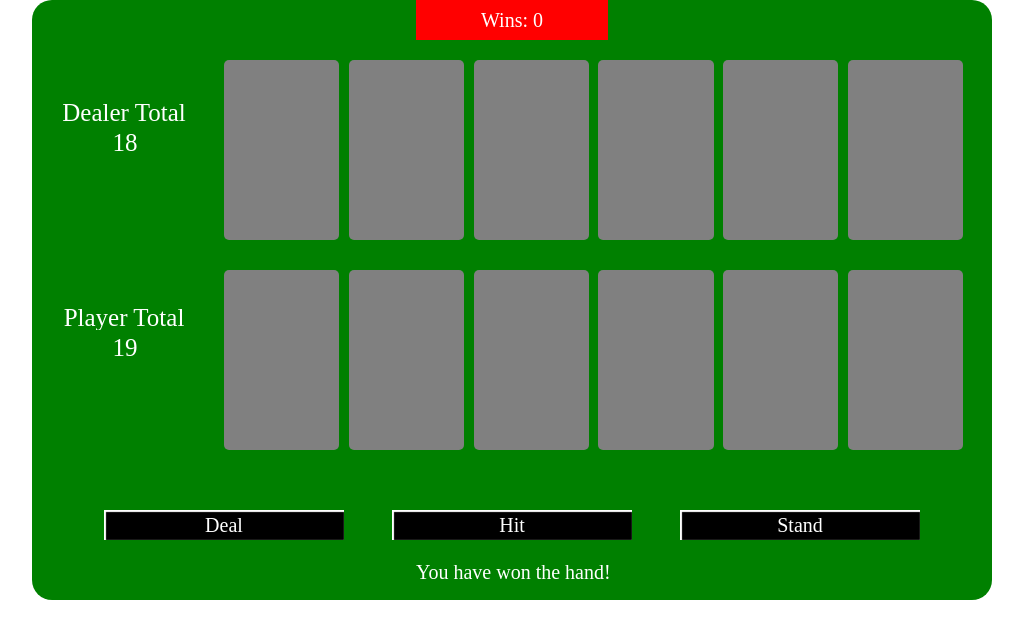
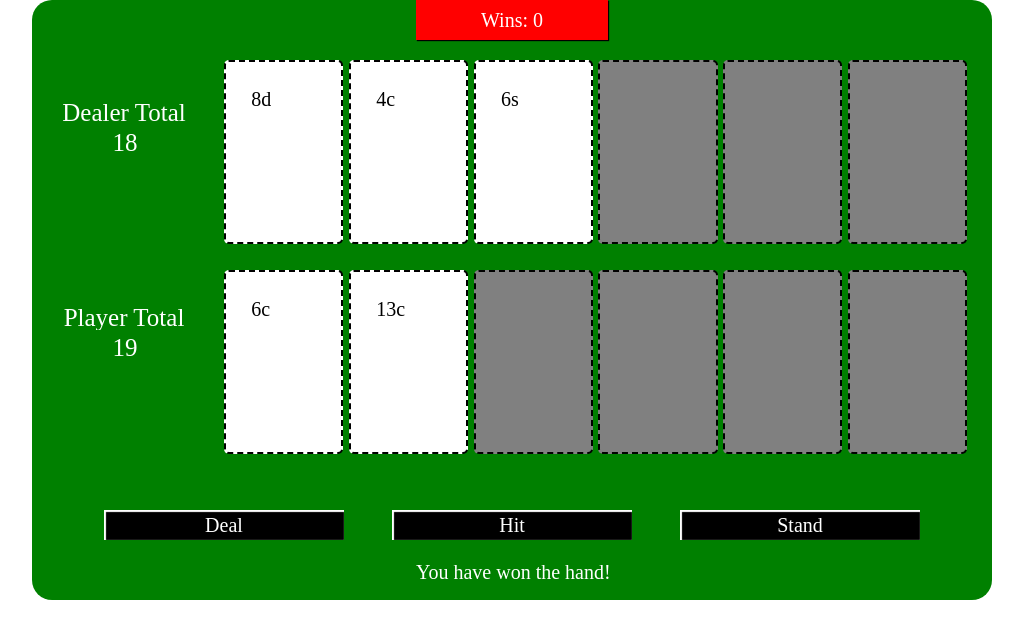
Before and after one commit to jeremyhilliard14/Blackjack, a plain HTML site: page index.html in a window 1280 px wide. Shown: the whole page, without its empty margins (128-1151 px from the left). Drawn offline with Linux system fonts and the light colour scheme.

Commit message:
changed background and added more divs
Changed the background on “flipped” cards.
Added divs to “flipped” cards for suit/number.

```diff
--- a/css/style.css
+++ b/css/style.css
@@ -19,6 +19,7 @@ body{
 	color: white;
 	padding-top: 10px;
 	padding-bottom: 10px;
+	box-shadow: 1px 1px 1px black;
 }
 
 #dealer-total{
@@ -42,27 +43,58 @@ body{
 	margin-top: 5px;
 }
 
+#d8{
+	background-color: white;
+	font-size: 20px;
+	width: 5%;
+	position: absolute;
+	top: 15%;
+	left: 22%;
+}
+
+#c4{
+	background-color: white;
+	font-size: 20px;
+	width: 5%;
+	position: absolute;
+	top: 15%;
+	left: 22%;
+}
+
+#s6{
+	background-color: white;
+	font-size: 20px;
+	width: 5%;
+	position: absolute;
+	top: 15%;
+	left: 22%;
+}
+
 .dealer-cards{
 	position: absolute;
 	width: 12%;
 	height: 30%;
 	background-color: gray;
 	border-radius: 5px;
+	border: 2px dashed black;
 }
 
 .dealer-cards.one{
 	top: 10%;
 	left: 20%;
+	background-color: white;
 }
 
 .dealer-cards.two{
 	top: 10%;
 	left: 33%;
+	background-color: white;
 }
 
 .dealer-cards.three{
 	top: 10%;
 	left: 46%;
+	background-color: white;
 }
 
 .dealer-cards.four{
@@ -107,16 +139,37 @@ body{
 	height: 30%;
 	background-color: gray;
 	border-radius: 5px;
+	border: 2px dashed black;
+}
+
+#c6{
+	background-color: white;
+	font-size: 20px;
+	width: 5%;
+	position: absolute;
+	top: 15%;
+	left: 22%;
+}
+
+#c13{
+	background-color: white;
+	font-size: 20px;
+	width: 5%;
+	position: absolute;
+	top: 15%;
+	left: 22%;
 }
 
 .player-cards.one{
 	top: 45%;
 	left: 20%;
+	background-color: white;
 }
 
 .player-cards.two{
 	top: 45%;
 	left: 33%;
+	background-color: white;
 }
 
 .player-cards.three{
--- a/index.html
+++ b/index.html
@@ -18,9 +18,15 @@
 
 
 		<div id="dealer-cards">
-			<div class="dealer-cards one"></div>
-			<div class="dealer-cards two"></div>
-			<div class="dealer-cards three"></div>
+			<div class="dealer-cards one">
+				<div id="d8">8d</div>
+			</div>
+			<div class="dealer-cards two">
+				<div id="c4">4c</div>
+			</div>
+			<div class="dealer-cards three">
+					<div id="s6">6s</div>
+			</div>
 			<div class="dealer-cards four"></div>
 			<div class="dealer-cards five"></div>
 			<div class="dealer-cards six"></div>
@@ -31,8 +37,12 @@
 
 
 		<div id="player-cards">
-			<div class="player-cards one"></div>
-			<div class="player-cards two"></div>
+			<div class="player-cards one">
+				<div id="c6">6c</div>
+			</div>
+			<div class="player-cards two">
+				<div id="c13">13c</div>
+			</div>
 			<div class="player-cards three"></div>
 			<div class="player-cards four"></div>
 			<div class="player-cards five"></div>
```
